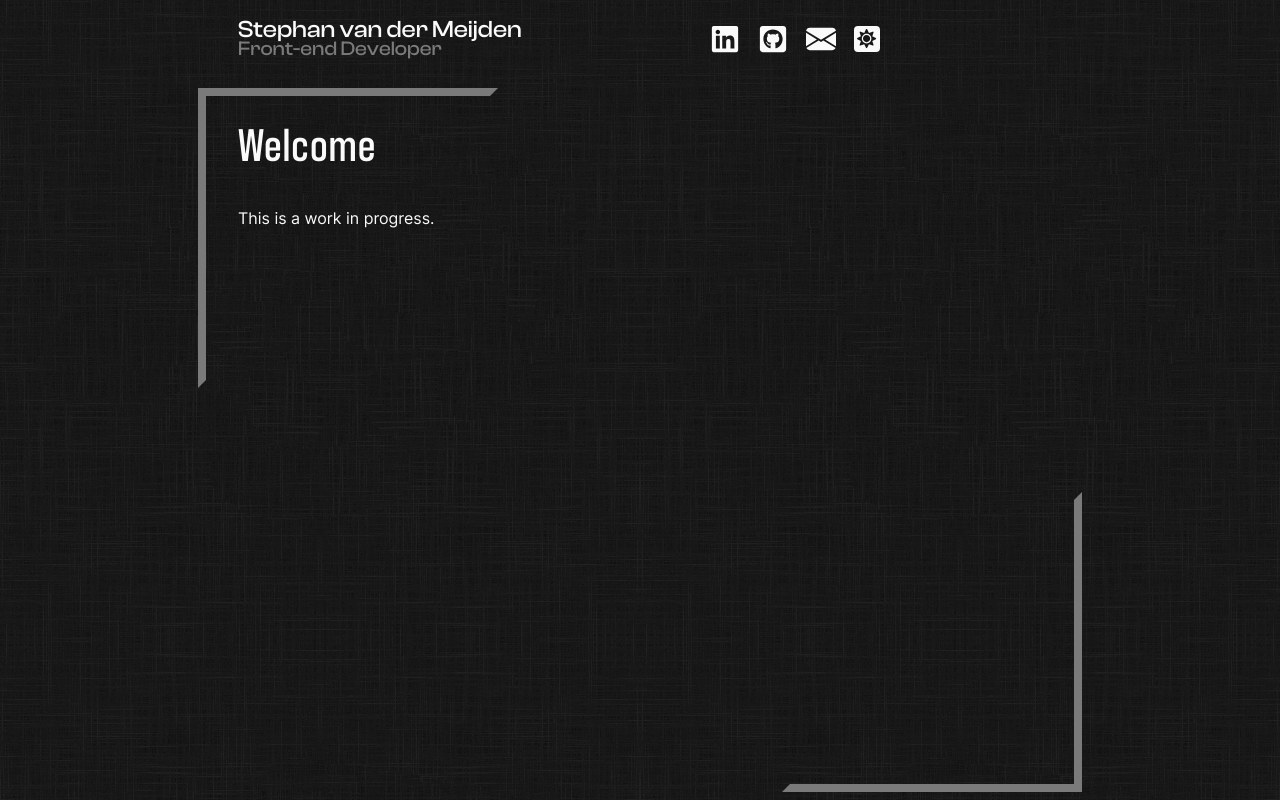
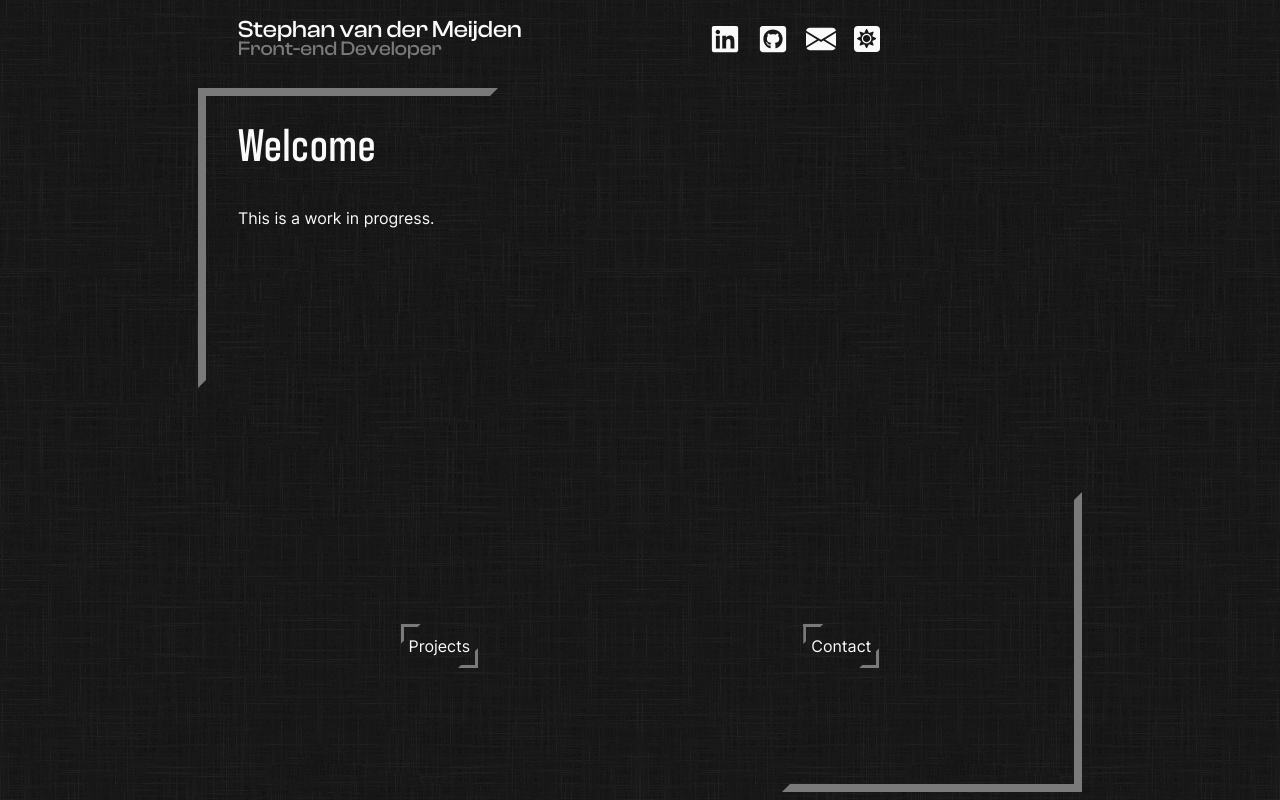
Before and after one commit to aevitas1/portfolio_v2, a React (Vite) app: page / in a window 1280 px wide. Built offline with nearby package versions, Linux system fonts and the light colour scheme.

Commit message:
Added a button component and cta on the homepage

```diff
--- /dev/null
+++ b/src/components/content/button/Button.tsx
@@ -0,0 +1,40 @@
+import { useContext } from "react";
+import { AppContext } from "../../../context/AppContext";
+import { NavLink } from "react-router-dom";
+import styles from "./button.module.scss";
+
+type buttonProps = {
+  link: string;
+  text: string;
+  newtab: boolean;
+};
+
+const Button = (props: buttonProps) => {
+  const { toggleScheme } = useContext(AppContext);
+
+  return (
+    <>
+      <div
+        className={
+          toggleScheme ? `${styles.button} ${styles.dark}` : styles.button
+        }
+      >
+        {props.newtab ? (
+          <NavLink to={props.link} target="_blank">
+            <div className={styles.topborder}></div>
+            {props.text}
+            <div className={styles.bottomborder}></div>
+          </NavLink>
+        ) : (
+          <NavLink to={props.link}>
+            <div className={styles.topborder}></div>
+            {props.text}
+            <div className={styles.bottomborder}></div>
+          </NavLink>
+        )}
+      </div>
+    </>
+  );
+};
+
+export default Button;
--- /dev/null
+++ b/src/components/content/button/button.module.scss
@@ -0,0 +1,66 @@
+@use "../../../styles/var.scss" as var;
+
+.button {
+  .topborder,
+  .bottomborder {
+    position: relative;
+  }
+
+  .topborder {
+    &::before {
+      content: "";
+      position: absolute;
+      transform: translateX(-50%, 50%);
+      width: 20px;
+      height: 20px;
+      left: -0.5rem;
+      bottom: -0.5rem;
+      border-top: 3px solid var.$borderColor;
+      border-left: 3px solid var.$borderColor;
+      transition: 0.25s ease-out all;
+      clip-path: polygon(0 0, 0% 100%, 100% 0);
+    }
+  }
+
+  .bottomborder {
+    &::after {
+      content: "";
+      position: absolute;
+      transform: translateX(-50%, 50%);
+      right: -0.5rem;
+      top: -0.5rem;
+      width: 20px;
+      height: 20px;
+      border-bottom: 3px solid var.$borderColor;
+      border-right: 3px solid var.$borderColor;
+      transition: 0.25s ease-out all;
+      clip-path: polygon(100% 100%, 0% 100%, 100% 0);
+    }
+  }
+
+  &:hover {
+    .topborder::before,
+    .bottomborder::after {
+      height: 42px;
+      width: calc(100% + 1rem);
+    }
+    .topborder::before {
+      bottom: -30px;
+      clip-path: unset;
+    }
+    .bottomborder::after {
+      top: -30px;
+      clip-path: unset;
+    }
+  }
+  &.dark {
+    .topborder::before {
+      border-top: 3px solid var.$borderColorDark;
+      border-left: 3px solid var.$borderColorDark;
+    }
+    .bottomborder::after {
+      border-bottom: 3px solid var.$borderColorDark;
+      border-right: 3px solid var.$borderColorDark;
+    }
+  }
+}
--- a/src/components/content/pages/contact.tsx
+++ b/src/components/content/pages/contact.tsx
@@ -2,11 +2,13 @@ import styles from "./pages.module.scss";
 const Contact = () => {
   return (
     <>
-      <div className={`${styles.page_wrapper} ${styles.contact}`}>
-        <p>
-          Lorem ipsum dolor sit amet consectetur adipisicing elit. Laborum nemo
-          quisquam animi perferendis dolor repellendus mollitia esse, sit
-        </p>
+      <div className={styles.page_wrapper}>
+        <div className={styles.contact}>
+          <p>
+            Lorem ipsum dolor sit amet consectetur adipisicing elit. Laborum
+            nemo quisquam animi perferendis dolor repellendus mollitia esse, sit
+          </p>
+        </div>
       </div>
     </>
   );
--- a/src/components/content/pages/home.tsx
+++ b/src/components/content/pages/home.tsx
@@ -1,4 +1,5 @@
 import styles from "./pages.module.scss";
+import Button from "../button/Button";
 
 const Home = () => {
   return (
@@ -6,6 +7,12 @@ const Home = () => {
       <div className={styles.page_wrapper}>
         <div className={styles.home}>
           <p>This is a work in progress.</p>
+
+          <div className={styles.cta_row}>
+            <Button link="/projects" text="Projects" newtab={false} />
+
+            <Button link="/contact" text="Contact" newtab={false} />
+          </div>
         </div>
       </div>
     </>
--- a/src/components/content/pages/pages.module.scss
+++ b/src/components/content/pages/pages.module.scss
@@ -23,4 +23,15 @@
       width: fit-content;
     }
   }
+
+  .home {
+    display: flex;
+    flex-flow: column;
+    justify-content: space-between;
+    height: 80%;
+    .cta_row {
+      display: flex;
+      justify-content: space-around;
+    }
+  }
 }
```
